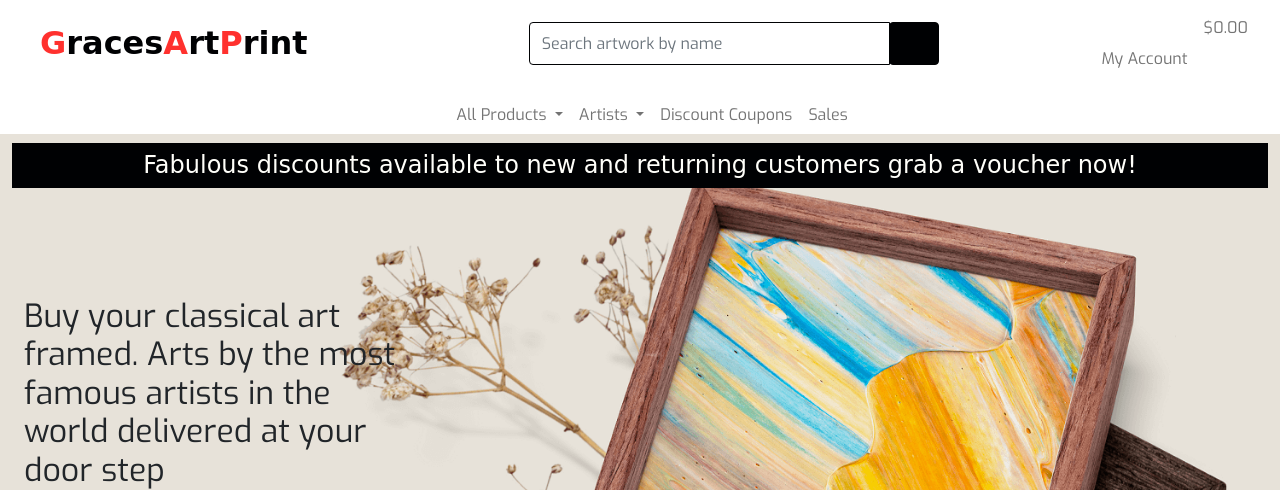
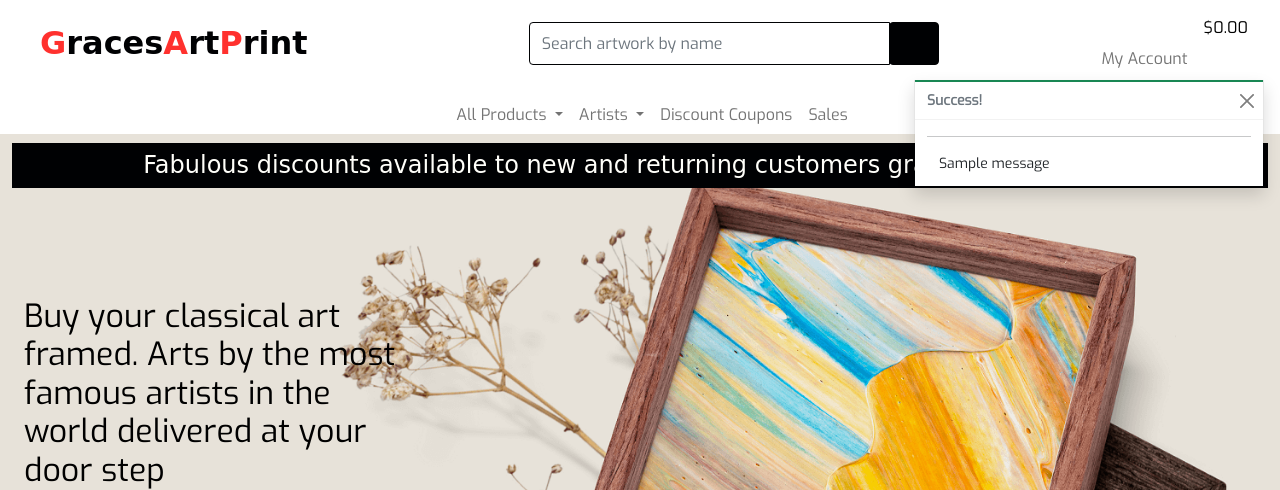
Before and after one commit to Polyanyanwu/graces-art-pp5, a Django app: page / in a window 1280 px wide. Shown: the top 490 px of the page. Run offline with Django 3.2, Linux system fonts and the light colour scheme; tables that the repository leaves empty hold one stand-in row (values such as "Sample post"); one stand-in notice (Sample message) is shown; some web fonts are replaced.

Commit message:
feat: Add bootstrap 5.1 toast for messages Had to update the Boostrap version to 5.1.3 to get toasts without using JavaScript  to show the messages

```diff
--- a/graces_art/settings.py
+++ b/graces_art/settings.py
@@ -85,6 +85,8 @@ TEMPLATES = [
         },
     },
 ]
+
+MESSAGE_STORAGE = 'django.contrib.messages.storage.session.SessionStorage'
 
 WSGI_APPLICATION = 'graces_art.wsgi.application'
 
--- a/static/css/base.css
+++ b/static/css/base.css
@@ -112,7 +112,20 @@ body {
     color: var(--baby-powder);
     background-color: var(--grey);
 }
+/* toast messages */
+.message-container {
+    position: fixed;
+    top: 80px;
+    right: 1rem;
+    z-index: 99999999999;
+}
+.custom-toast {
+    overflow: visible;
+}
 
+.toast-capper {
+    height: 2px;
+}
 
 /* fixed top navbar only on medium and up */
  @media (min-width: 992px) {
--- a/templates/base.html
+++ b/templates/base.html
@@ -24,8 +24,7 @@
 
   <link rel="stylesheet"
     href="https://fonts.googleapis.com/css2?family=Edu+NSW+ACT+Foundation:wght@500;600&family=Exo:ital,wght@0,100;0,200;0,300;0,400;1,400;1,500&family=Teko:wght@300;400;500;600&display=swap">
-  <link href="https://cdn.jsdelivr.net/npm/bootstrap@5.0.1/dist/css/bootstrap.min.css" rel="stylesheet"
-    integrity="sha384-+0n0xVW2eSR5OomGNYDnhzAbDsOXxcvSN1TPprVMTNDbiYZCxYbOOl7+AMvyTG2x" crossorigin="anonymous">
+    <link href="https://cdn.jsdelivr.net/npm/bootstrap@5.1.3/dist/css/bootstrap.min.css" rel="stylesheet">
   <link href="{% static 'fontawesomefree/css/all.min.css' %}" rel="stylesheet" type="text/css">
   <link rel="stylesheet" href="{% static 'css/base.css' %}" type="text/css">
   {% endblock %}
@@ -35,13 +34,10 @@
 
   {% block corejs %}
 
-  <script src="https://code.jquery.com/jquery-3.4.1.min.js"
-    integrity="sha256-CSXorXvZcTkaix6Yvo6HppcZGetbYMGWSFlBw8HfCJo=" crossorigin="anonymous"></script>
-  </script>
 
-
-  <script src="https://cdn.jsdelivr.net/npm/bootstrap@5.0.1/dist/js/bootstrap.bundle.min.js"
-    integrity="sha384-gtEjrD/SeCtmISkJkNUaaKMoLD0//ElJ19smozuHV6z3Iehds+3Ulb9Bn9Plx0x4" crossorigin="anonymous">
+  <script src="https://code.jquery.com/jquery-3.6.0.min.js"
+  integrity="sha256-/xUj+3OJU5yExlq6GSYGSHk7tPXikynS7ogEvDej/m4=" crossorigin="anonymous"></script>
+  <script src="https://cdn.jsdelivr.net/npm/bootstrap@5.1.3/dist/js/bootstrap.bundle.min.js"></script>
   </script>
 
   {% endblock %}
@@ -196,9 +192,24 @@
         </div>
       </div>
     </div>
-
-
   </header>
+  {% if messages %}
+  <div class="message-container">
+      {% for message in messages %}
+          {% with message.level as level %}
+              {% if level == 40 %}
+                  {% include 'includes/toasts/toast_error.html' %}
+              {% elif level == 30 %}
+                  {% include 'includes/toasts/toast_warning.html' %}
+              {% elif level == 25 %}
+                  {% include 'includes/toasts/toast_success.html' %}
+              {% else %}
+                  {% include 'includes/toasts/toast_info.html' %}
+              {% endif %}
+          {% endwith %}
+      {% endfor %}
+  </div>
+{% endif %}
   {% block page_header %}
   {% endblock %}
 
--- /dev/null
+++ b/templates/includes/toasts/toast_success.html
@@ -0,0 +1,15 @@
+<div class="toast show custom-toast rounded-0 border-top-0">
+    <div class="w-100 toast-capper bg-success"></div>
+    <div class="toast-header">
+        <strong class="me-auto">Success!</strong>
+        <button type="button" class="btn-close"  data-bs-dismiss="toast" aria-label="Close"></button>
+    </div>
+    <div class="toast-body bg-white">
+        <div class="row">
+            <hr class="mt-1 mb-3">
+            <div class="col">
+                {{ message }}
+            </div>
+        </div>
+    </div>
+</div>
```
Also changed, not shown: templates/includes/toasts/toast_error.html (added, +15 -0 lines), templates/includes/toasts/toast_info.html (added, +15 -0 lines), templates/includes/toasts/toast_warning.html (added, +15 -0 lines).
